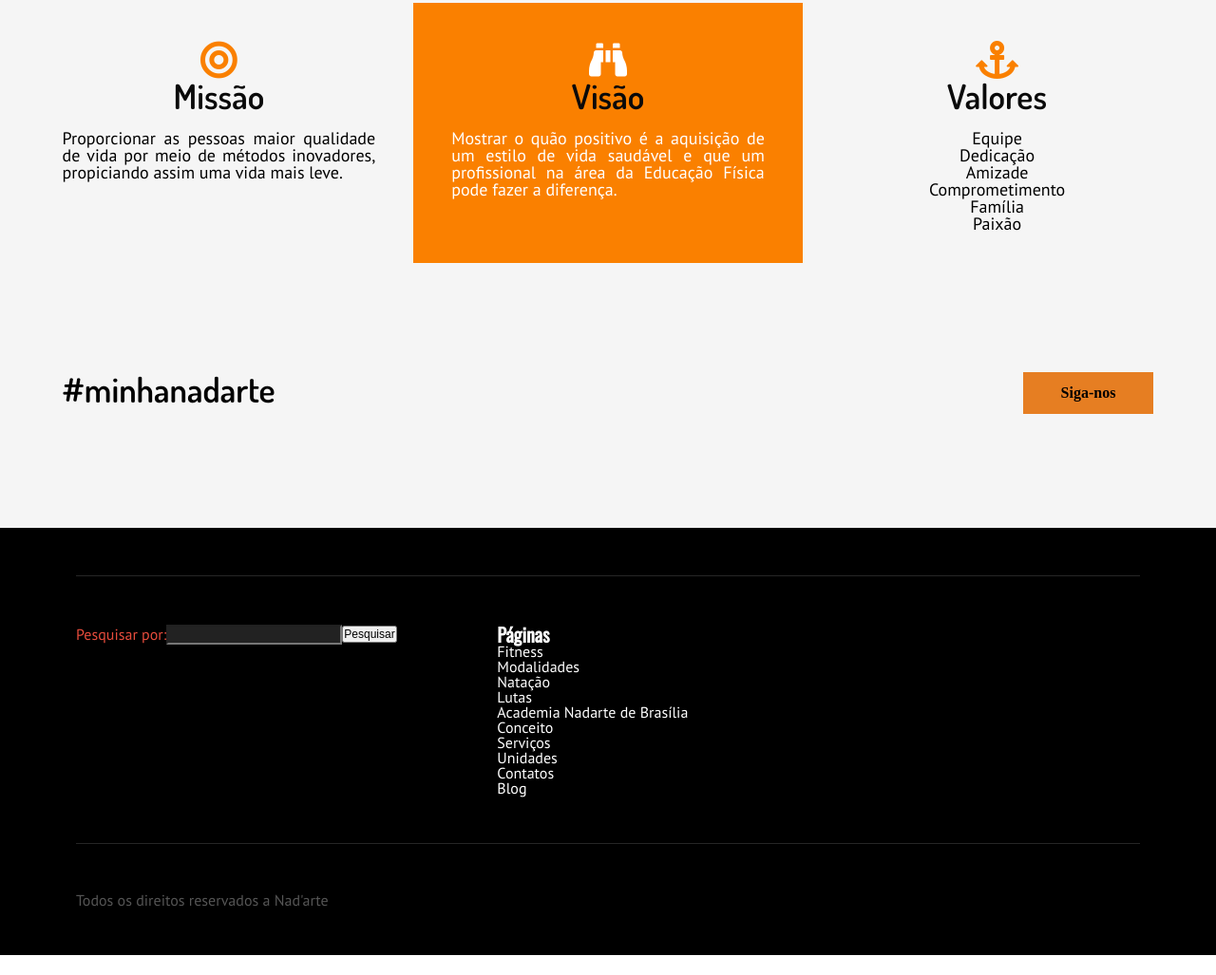
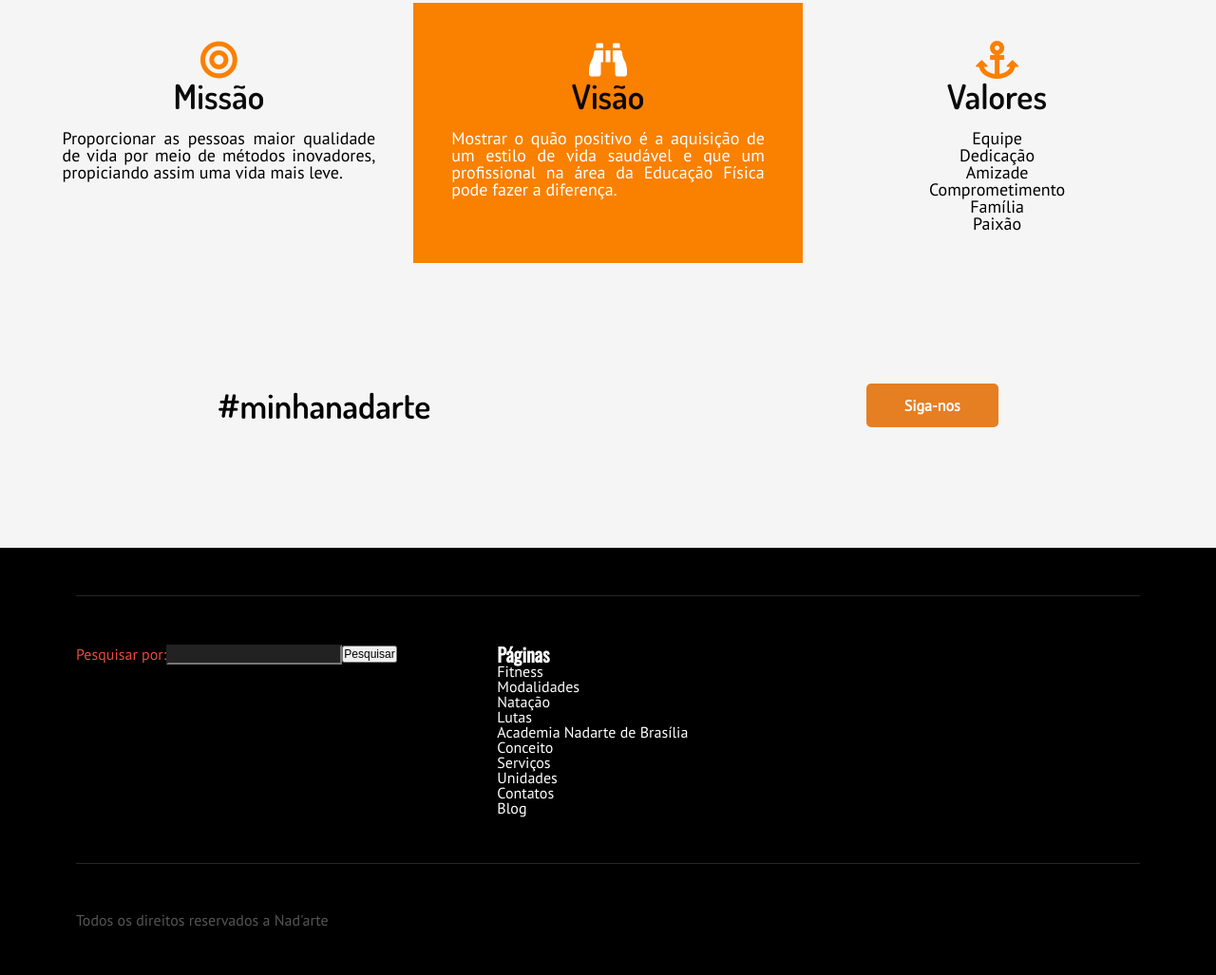
Before and after one commit to ej-pixel/treinamento-bits-2019-1, a plain HTML site: page CSS/patrickLeguizamon/homePage/index.html in a window 1280 px wide. Shown: the part 796-1823 px from the top of the page at 95% size. Before the commit the page ends 1802 px from the top, so only its background shows below. Drawn offline with nearby package versions, Linux system fonts and the light colour scheme.

Commit message:
corrigido patrick-leguizamon/home-page

```diff
--- a/CSS/patrickLeguizamon/homePage/index.html
+++ b/CSS/patrickLeguizamon/homePage/index.html
@@ -69,10 +69,11 @@
                     <li>Paixão</li>
                 </ul>
             </div>
-            <p id="minhanadarte" class="align-justify">#minhanadarte</p>
-            <div></div>
-            <div id="siga-nos"><button>Siga-nos</button></div>
         </div>
+        <section class="minhanadarte">
+            <p class="align-justify">#minhanadarte</p>
+            <button id="siga-nos">Siga-nos</button>
+        </section>
     </main>
     <footer>
         <div class="line"></div>
--- a/CSS/patrickLeguizamon/homePage/styles.css
+++ b/CSS/patrickLeguizamon/homePage/styles.css
@@ -104,24 +104,24 @@ footer {
     list-style: none;
     padding: 0;
 }
-#minhanadarte {
+.minhanadarte {
+    display: flex;
+    align-items: center;
+    justify-content: space-around;
     background-color: #f5f5f5;
-    margin: 115px 40px 120px 40px;
     font-size: 36px;
     font-family: Dosis;
+    height: 300px;
 }
 #siga-nos {
-    display: flex;
-    justify-content: end;
-}
-#siga-nos>button {
-    margin: 115px 40px 120px 40px;
     font-size: 16px;
     font-weight: 700;
-    font-family: Awesome;
+    font-family: PT Sans;
     background-color: #e67e22;
+    color: #ffffff;
     padding: 13px 40px 13px;
     border: 0;
+    border-radius: 5px;
 }
 #footer-main {
     display: grid;
```
